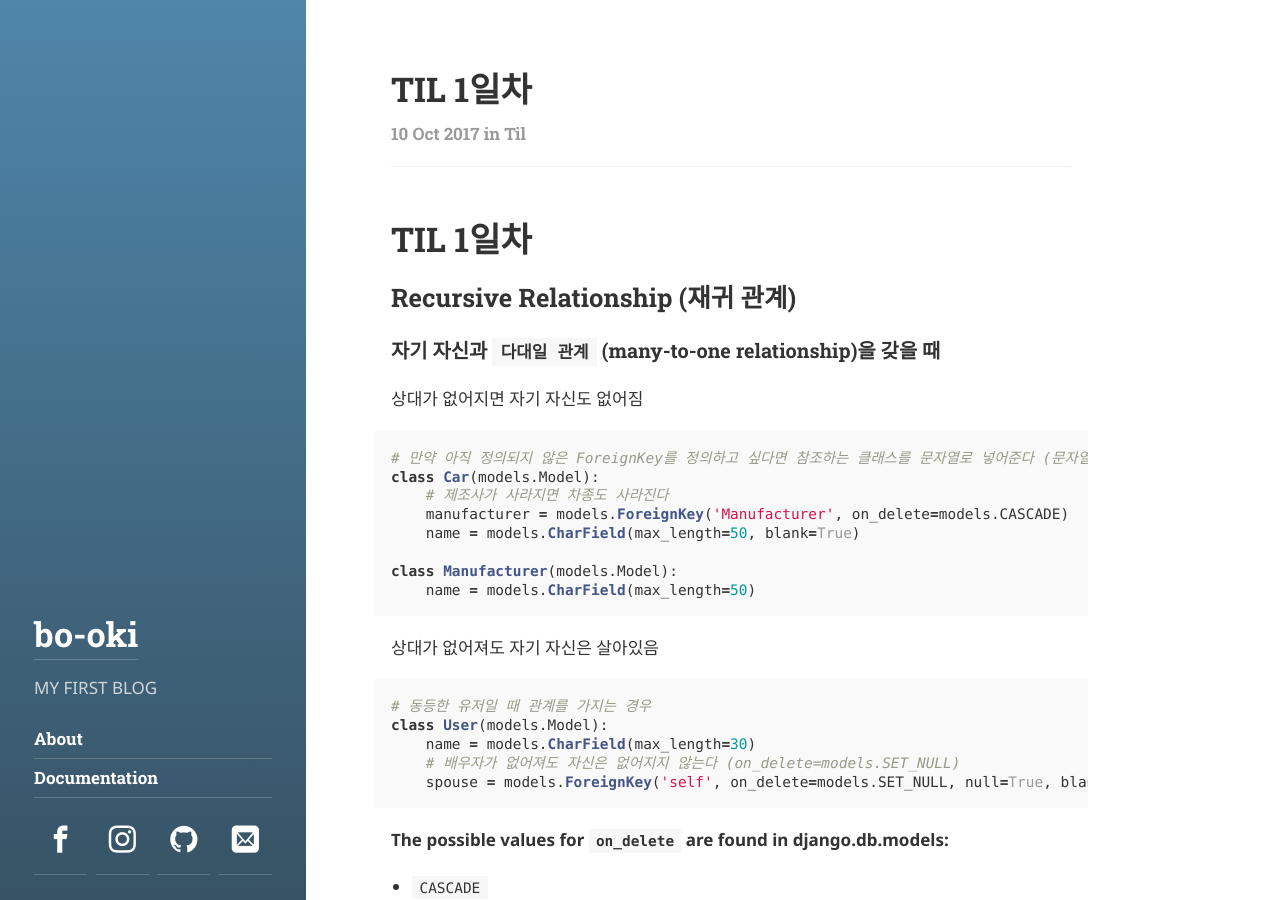
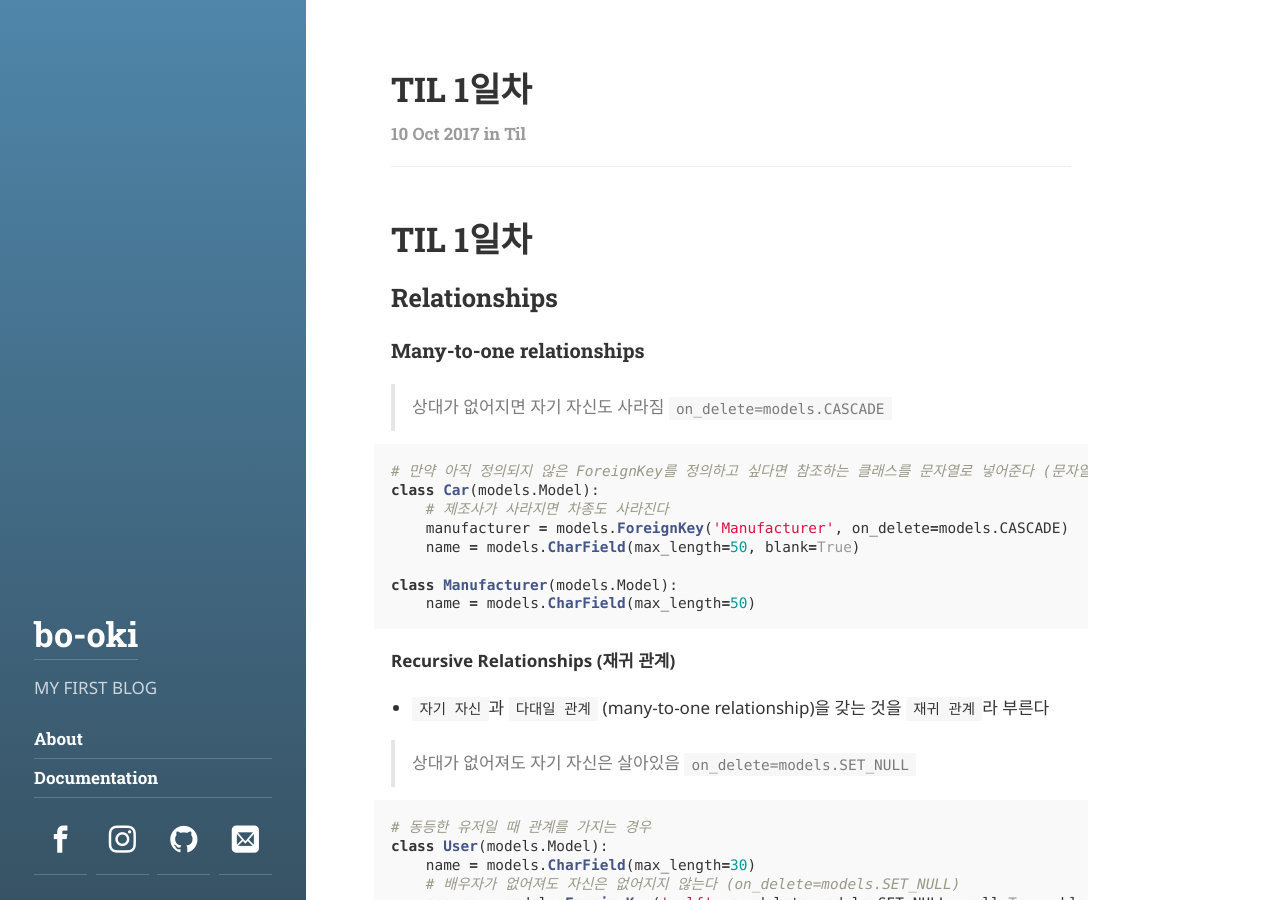
Before and after one commit to bookpark/bookpark.github.io, a Jekyll site: the page built from _posts/2017-10-10-til-001.md, in a window 1280 px wide and 900 px high. Built offline with Jekyll 4.4.1, drawn with Linux system fonts in a browser that asks for light colours; some web fonts are replaced.

Commit message:
노트 수정

````diff
--- a/_posts/2017-10-10-til-001.md
+++ b/_posts/2017-10-10-til-001.md
@@ -6,11 +6,11 @@ categories: TIL
 
 # TIL 1일차
 
-## Recursive Relationship (재귀 관계)
+## Relationships
 
-### 자기 자신과 `다대일 관계` (many-to-one relationship)을 갖을 때
+### Many-to-one relationships
 
-상대가 없어지면 자기 자신도 없어짐
+> 상대가 없어지면 자기 자신도 사라짐 `on_delete=models.CASCADE`
 
 ```python
 # 만약 아직 정의되지 않은 ForeignKey를 정의하고 싶다면 참조하는 클래스를 문자열로 넣어준다 (문자열이기 때문에 rename 시킬 때는 같이 바뀌지 않는다
@@ -23,7 +23,11 @@ class Manufacturer(models.Model):
     name = models.CharField(max_length=50)
 ```
 
-상대가 없어져도 자기 자신은 살아있음
+**Recursive Relationships (재귀 관계)**
+
+* `자기 자신`과 `다대일 관계` (many-to-one relationship)을 갖는 것을 `재귀 관계`라 부른다
+
+> 상대가 없어져도 자기 자신은 살아있음 `on_delete=models.SET_NULL`
 
 ```python
 # 동등한 유저일 때 관계를 가지는 경우
````
